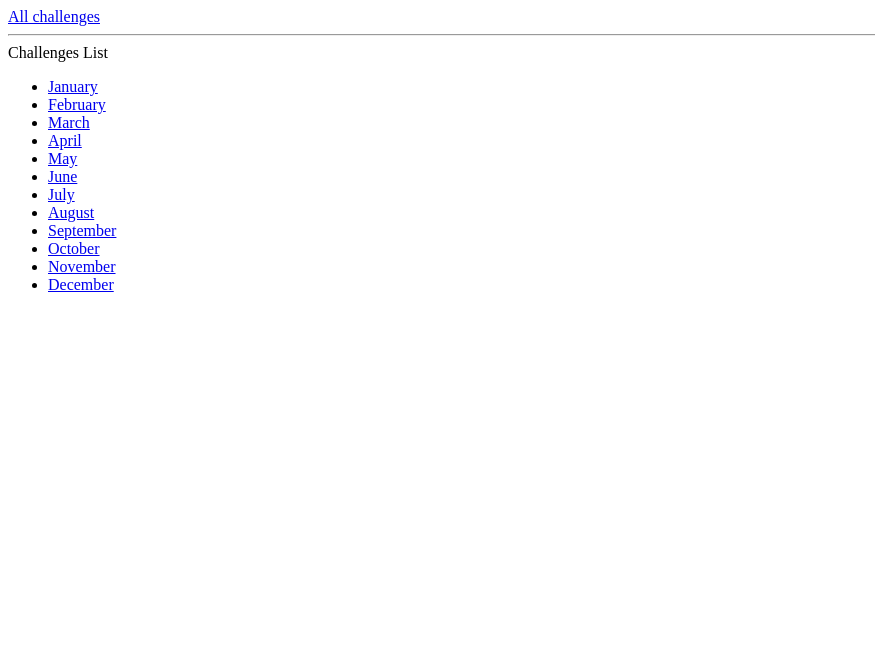
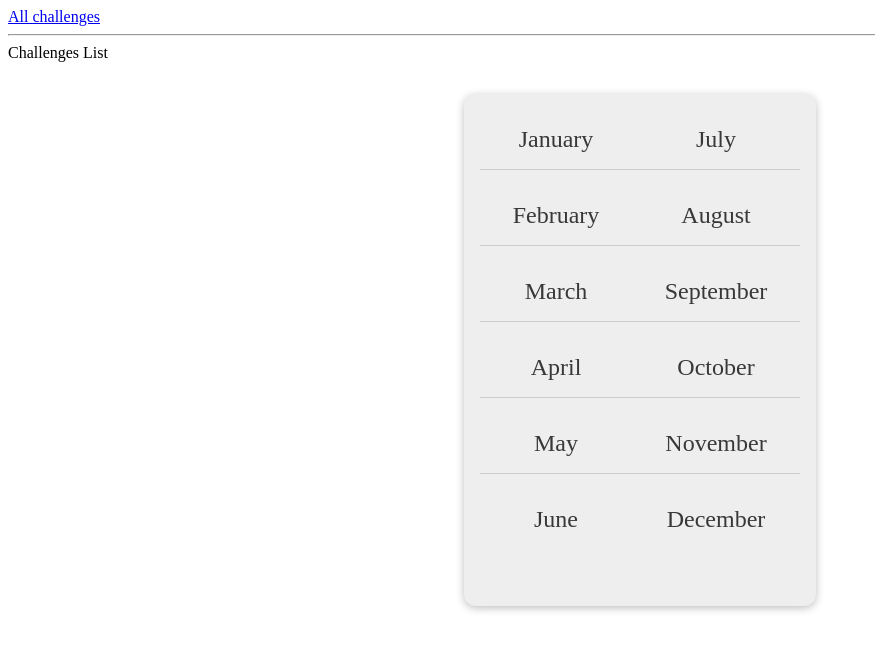
Before and after one commit to ingemedical16/Django, a Django app: page /challenges/ in a window 1280 px wide. Shown: the top 651 px of the page, without its empty margins (0-875 px from the left). Run offline with Django 5.2, Linux system fonts and the light colour scheme.

Commit message:
Adding static Files

```diff
--- /dev/null
+++ b/004_Templates_Static_Files/monthley_challenges/challenges/static/challenges/challenges.css
@@ -0,0 +1,37 @@
+ul {
+    list-style: none;
+    margin: 2rem auto;
+    width: 90%;
+    max-width: 20rem;
+    box-shadow: 0 2px 8px rgba(0, 0, 0, 0.26);
+    padding: 1rem;
+    border-radius: 12px;
+    display: flex;
+    flex-direction: column;
+    flex-wrap: wrap;
+    height: 30rem;
+    background-color: #eeeeee;
+  }
+
+  li {
+    margin: 1rem 0;
+    text-align: center;
+    font-size: 1.5rem;
+    border-bottom: 1px solid #ccc;
+    padding-bottom: 1rem;
+  }
+
+  li:last-of-type,
+  li:nth-of-type(6) {
+    border-bottom: none;
+  }
+
+  li a {
+    text-decoration: none;
+    color: #383838;
+  }
+
+  li a:hover,
+  li a:active {
+    color: #7e0154;
+  }
--- a/004_Templates_Static_Files/monthley_challenges/challenges/templates/challenges/index.html
+++ b/004_Templates_Static_Files/monthley_challenges/challenges/templates/challenges/index.html
@@ -1,6 +1,11 @@
  {% extends 'base.html' %}
+ {% load static %}
 
  {% block page_title %}All Challenges {% endblock %}
+ {% block css_files %}
+ <link rel="stylesheet" href="{% static 'challenges/challenges.css' %}">
+
+ {% endblock %}
 
  {% block content %}
  {% include 'challenges/includes/header.html' with active_page="Challenges List" %}
--- a/004_Templates_Static_Files/monthley_challenges/templates/base.html
+++ b/004_Templates_Static_Files/monthley_challenges/templates/base.html
@@ -4,6 +4,7 @@
     <meta charset="UTF-8">
     <meta name="viewport" content="width=device-width, initial-scale=1.0">
     <title>{% block page_title %}My Challenges {% endblock %}</title>
+    {% block css_files %}{% endblock %}
 </head>
 <body>
     {% block content %}{% endblock %}
```
